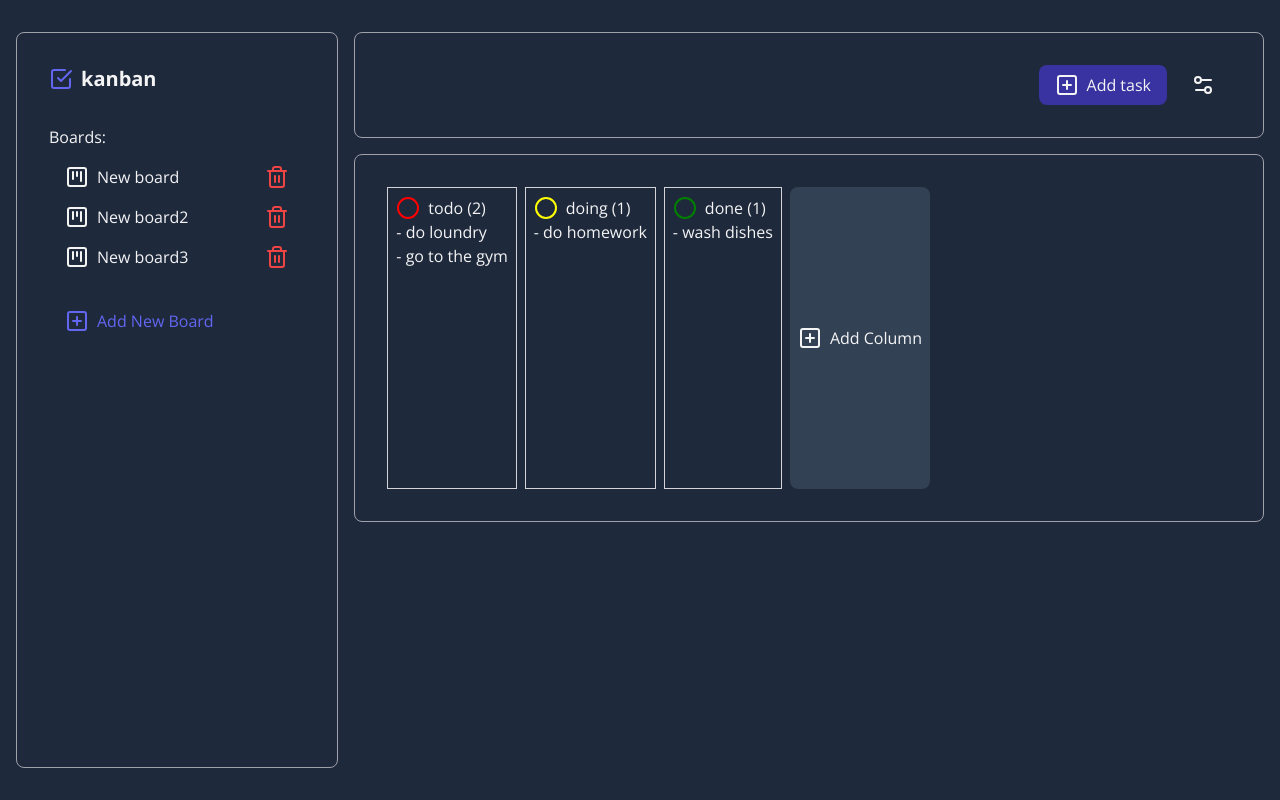
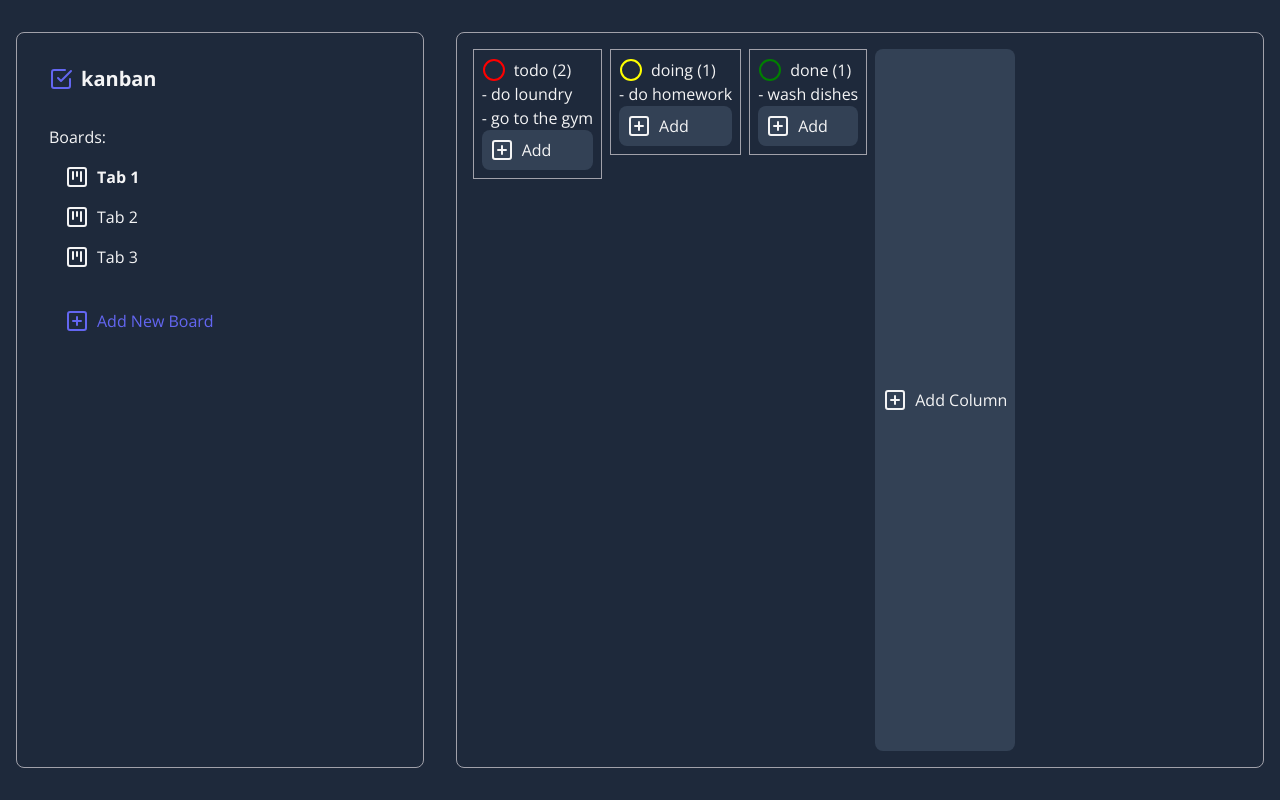
Before and after one commit to rynkovski/task-management, a React (Vite) app: page / in a window 1280 px wide. Built offline with nearby package versions, Linux system fonts and the light colour scheme.

Commit message:
design changes

```diff
--- a/src/App.tsx
+++ b/src/App.tsx
@@ -1,17 +1,29 @@
-import Sidebar from "./components/Sidebar";
+import Board from "./components/Board";
+import { BoardsComponent } from "./components/Boards";
 
-import Header from "./components/Header";
-import Board from "./components/Board";
+const testColumns1 = [
+  { title: "todo", iconColor: "red", items: ["do loundry", "go to the gym"] },
+  { title: "doing", iconColor: "yellow", items: ["do homework"] },
+  { title: "done", iconColor: "green", items: ["wash dishes"] },
+];
+
+const testColumns2 = [
+  { title: "todo2", iconColor: "red", items: ["do loundry", "go to the gym"] },
+  { title: "doing2", iconColor: "yellow", items: ["do homework"] },
+  { title: "done2", iconColor: "green", items: ["wash dishes"] },
+];
 
 function App() {
+  const boards = [
+    { label: "Tab 1", content: <Board columnsData={testColumns1} /> },
+    { label: "Tab 2", content: <div>Content for Tab 2</div> },
+    { label: "Tab 3", content: <div>Content for Tab 3</div> },
+  ];
+
   return (
     <div className="bg-slate-800">
-      <div className="max-w-7xl min-h-screen mx-auto flex  text-zinc-100">
-        <Sidebar />
-        <div className="my-8 mr-4 w-full">
-          <Header />
-          <Board />
-        </div>
+      <div className="min-h-screen mx-auto max-w-7xl text-zinc-100">
+        <BoardsComponent boards={boards} />
       </div>
     </div>
   );
--- a/src/components/Board.tsx
+++ b/src/components/Board.tsx
@@ -1,106 +1,63 @@
 import { Circle, PlusSquare } from "lucide-react";
-import { useState } from "react";
+import { useEffect, useState } from "react";
 import Modal from "./ui/modal";
+import AddColumnModal from "./add-column";
 
-const testColumns = [
-  { title: "todo", iconColor: "red", items: ["do loundry", "go to the gym"] },
-  { title: "doing", iconColor: "yellow", items: ["do homework"] },
-  { title: "done", iconColor: "green", items: ["wash dishes"] },
-];
+function Board({ columnsData }: any) {
+  const [columns, setColumns] = useState(columnsData);
+  const [open, setOpen] = useState(false);
 
-function Board() {
-  const [columns, setColumns] = useState(testColumns);
-  const [open, setOpen] = useState(false);
-  const [title, setTitle] = useState("");
-  const [color, setColor] = useState("");
+  useEffect(() => {
+    localStorage.setItem("columns", JSON.stringify(columns));
+  }, [columns]);
 
-  function getColorValue(e: any) {
-    setColor(e.target.id.toString());
-  }
-  const handleChange = (event: any) => {
-    setTitle(event.target.value);
-  };
-  const handleSubmit = (event: any) => {
-    if (title) {
-      const newColumn = {
-        title: title,
-        iconColor: color,
-        items: ["test", "test2"],
-      };
-      setColumns(columns.concat(newColumn));
+  useEffect(() => {
+    if (localStorage.hasOwnProperty("columns")) {
+      // const columns = JSON.parse(localStorage.getItem("columns"));
+      if (columns) {
+        setColumns(columns);
+      }
+    } else {
+      console.log(columns);
     }
-    event.preventDefault();
-    setOpen(false);
-  };
+  }, []);
+
   return (
-    <div className="flex h-1/2 rounded-lg my-4 gap-2 p-8 border border-zinc-400">
-      {columns.map((column) => {
+    <div className="flex h-full gap-2 p-4 border rounded-lg border-zinc-400">
+      {columns.map((column: any) => {
         return (
           <div
             key={column.title}
-            className="border flex flex-col  border-zinc-300 p-2"
+            className="flex flex-col p-2 border h-fit border-zinc-400"
           >
             <h3 className="flex gap-2">
               <Circle color={column.iconColor} />
               {column.title} ({column.items.length})
             </h3>
             <ul>
-              {column.items.map((item) => {
+              {column.items.map((item: any) => {
                 return <li key={item}>- {item}</li>;
               })}
             </ul>
+            <button className="flex items-center gap-2 p-2 rounded-lg bg-slate-700 hover:bg-slate-700/80">
+              <PlusSquare /> Add
+            </button>
           </div>
         );
       })}
 
       <button
         onClick={() => setOpen(true)}
-        className="flex items-center bg-slate-700 hover:bg-slate-700/80 gap-2 p-2 rounded-lg"
+        className="flex items-center gap-2 p-2 rounded-lg bg-slate-700 hover:bg-slate-700/80"
       >
         <PlusSquare /> Add Column
       </button>
       <Modal open={open} onClose={() => setOpen(false)}>
-        <div className="p-2 mt-8 w-56">
-          <form onSubmit={handleSubmit} className="text-black">
-            <label htmlFor="title">Title:</label>
-            <input
-              onChange={handleChange}
-              value={title}
-              className="border border-gray-400 px-2"
-              type="text"
-              placeholder="title"
-            />
-            Color:
-            <div className="flex m-2 gap-2 items-center justify-center">
-              <input
-                onClick={getColorValue}
-                className="bg-red-600 w-4 h-4 rounded-full inline-block cursor-pointer focus:outline-none focus:ring focus:ring-black"
-                id="red"
-              ></input>
-              <input
-                onClick={getColorValue}
-                className="bg-blue-600 w-4 h-4 rounded-full inline-block cursor-pointer focus:outline-none focus:ring focus:ring-black"
-                id="blue"
-              ></input>
-              <input
-                onClick={getColorValue}
-                className="bg-green-600 w-4 h-4 rounded-full inline-block cursor-pointer focus:outline-none focus:ring focus:ring-black"
-                id="green"
-              ></input>
-              <input
-                onClick={getColorValue}
-                className="bg-yellow-400 w-4 h-4 rounded-full inline-block cursor-pointer focus:outline-none focus:ring focus:ring-black"
-                id="yellow"
-              ></input>
-            </div>
-            <button
-              type="submit"
-              className="flex w-full justify-center hover:bg-slate-700/80 gap-2 py-2 rounded-lg"
-            >
-              <PlusSquare /> Add
-            </button>
-          </form>
-        </div>
+        <AddColumnModal
+          setColumns={setColumns}
+          columns={columns}
+          setOpen={setOpen}
+        />
       </Modal>
     </div>
   );
--- /dev/null
+++ b/src/components/Boards.tsx
@@ -0,0 +1,53 @@
+import { CheckSquare, KanbanSquare, PlusSquare } from "lucide-react";
+import { useState } from "react";
+
+export const Boards = ({ boards, onBoardClick, activeBoard }: any) => {
+  return (
+    <aside className="w-1/3 p-8 mx-4 my-8 border rounded-lg border-zinc-400">
+      <p className="flex items-center gap-2 mb-8 text-xl font-bold cursor-default">
+        <CheckSquare color="#6366f1" />
+        kanban
+      </p>
+      <p className="mb-2">Boards:</p>
+      <ul className="mb-6">
+        {boards.map((board: any, index: any) => (
+          <button
+            className="flex justify-between gap-2 px-4 py-2 hover:bg-indigo-700 hover:rounded-lg"
+            key={index}
+            onClick={() => onBoardClick(index)}
+            style={{ fontWeight: index === activeBoard ? "bold" : "normal" }}
+          >
+            <KanbanSquare />
+            {board.label}
+          </button>
+        ))}
+      </ul>
+      <button className="flex gap-2 px-4 py-2 text-indigo-500 hover:rounded-lg hover:bg-indigo-700 hover:text-zinc-100">
+        <PlusSquare /> Add New Board
+      </button>
+    </aside>
+  );
+};
+
+export const BoardsContent = ({ boards, activeBoard }: any) => {
+  return <div className="w-2/3 mx-4 my-8 ">{boards[activeBoard].content}</div>;
+};
+
+export const BoardsComponent = ({ boards }: any) => {
+  const [activeBoard, setActiveBoard] = useState(0);
+
+  const handleBoardClick = (index: any) => {
+    setActiveBoard(index);
+  };
+
+  return (
+    <div className="flex h-screen">
+      <Boards
+        boards={boards}
+        onBoardClick={handleBoardClick}
+        activeBoard={activeBoard}
+      />
+      <BoardsContent boards={boards} activeBoard={activeBoard} />
+    </div>
+  );
+};
--- a/src/components/Header.tsx
+++ /dev/null
@@ -1,17 +0,0 @@
-import { PlusSquare, Settings2 } from "lucide-react";
-import Button from "./ui/button";
-
-function Header() {
-  return (
-    <header className="flex items-center justify-end gap-2 p-8 rounded-lg border border-zinc-400">
-      <Button
-        style={"bg-indigo-700/70"}
-        text={"Add task"}
-        icon={<PlusSquare />}
-      />
-      <Button icon={<Settings2 />} />
-    </header>
-  );
-}
-
-export default Header;
--- a/src/components/Sidebar.tsx
+++ /dev/null
@@ -1,36 +0,0 @@
-import { CheckSquare, KanbanSquare, PlusSquare, Trash2 } from "lucide-react";
-
-const boards = ["New board", "New board2", "New board3"];
-
-function Sidebar() {
-  return (
-    <aside className="border border-zinc-400 p-8 my-8 mx-4 rounded-lg w-1/3">
-      <p className="text-xl font-bold mb-8 flex items-center gap-2 cursor-default">
-        <CheckSquare color="#6366f1" />
-        kanban
-      </p>
-      <p className="mb-2">Boards:</p>
-      <ul className="mb-6">
-        {boards.map((board, idx) => {
-          return (
-            <li
-              className="flex justify-between hover:bg-indigo-700 px-4 py-2 hover:rounded-lg"
-              key={idx}
-            >
-              <a className="flex gap-2" href="">
-                <KanbanSquare />
-                {board}
-              </a>
-              <Trash2 className="cursor-pointer text-red-500" />
-            </li>
-          );
-        })}
-      </ul>
-      <button className="flex text-indigo-500 gap-2 hover:rounded-lg hover:bg-indigo-700 px-4 py-2 hover:text-zinc-100">
-        <PlusSquare /> Add New Board
-      </button>
-    </aside>
-  );
-}
-
-export default Sidebar;
--- /dev/null
+++ b/src/components/add-column.tsx
@@ -0,0 +1,76 @@
+import { PlusSquare } from "lucide-react";
+import { useState } from "react";
+
+type AddColumnType = {
+  setOpen: any;
+  setColumns: any;
+  columns: any;
+};
+
+function AddColumnModal({ setOpen, setColumns, columns }: AddColumnType) {
+  const [title, setTitle] = useState("");
+  const [color, setColor] = useState("");
+  function getColorValue(e: any) {
+    setColor(e.target.id.toString());
+  }
+  const handleChange = (event: any) => {
+    setTitle(event.target.value);
+  };
+  const handleSubmit = (event: any) => {
+    if (title) {
+      const newColumn = {
+        title: title,
+        iconColor: color,
+        items: ["test", "test2"],
+      };
+      setColumns(columns.concat(newColumn));
+    }
+    event.preventDefault();
+    setOpen(false);
+  };
+  return (
+    <div className="w-56 p-2 mt-8">
+      <form onSubmit={handleSubmit} className="text-black">
+        <label htmlFor="title">Title:</label>
+        <input
+          onChange={handleChange}
+          value={title}
+          className="px-2 border border-gray-400"
+          type="text"
+          placeholder="title"
+        />
+        Color:
+        <div className="flex items-center justify-center gap-2 m-2">
+          <input
+            onClick={getColorValue}
+            className="inline-block w-4 h-4 bg-red-600 rounded-full cursor-pointer focus:outline-none focus:ring focus:ring-black"
+            id="red"
+          ></input>
+          <input
+            onClick={getColorValue}
+            className="inline-block w-4 h-4 bg-blue-600 rounded-full cursor-pointer focus:outline-none focus:ring focus:ring-black"
+            id="blue"
+          ></input>
+          <input
+            onClick={getColorValue}
+            className="inline-block w-4 h-4 bg-green-600 rounded-full cursor-pointer focus:outline-none focus:ring focus:ring-black"
+            id="green"
+          ></input>
+          <input
+            onClick={getColorValue}
+            className="inline-block w-4 h-4 bg-yellow-400 rounded-full cursor-pointer focus:outline-none focus:ring focus:ring-black"
+            id="yellow"
+          ></input>
+        </div>
+        <button
+          type="submit"
+          className="flex justify-center w-full gap-2 py-2 rounded-lg hover:bg-slate-700/80"
+        >
+          <PlusSquare /> Add
+        </button>
+      </form>
+    </div>
+  );
+}
+
+export default AddColumnModal;
```
